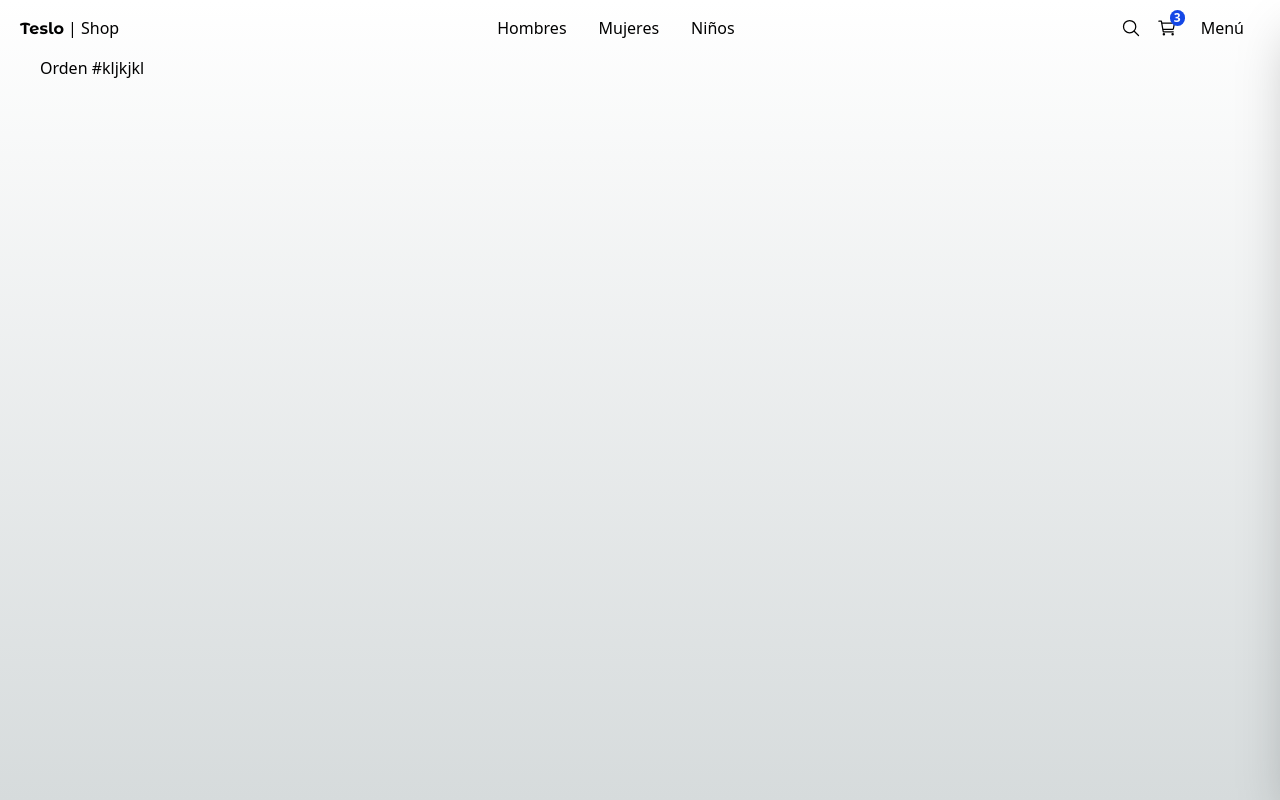
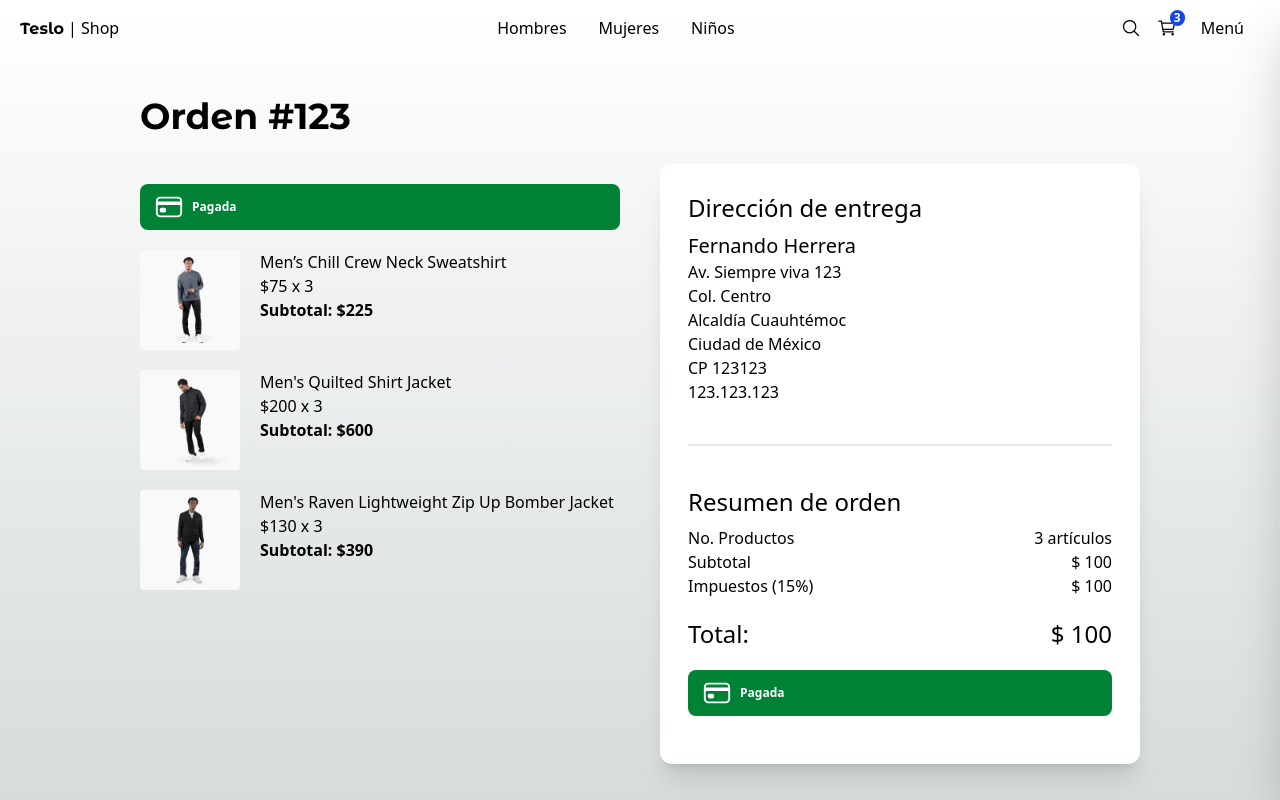
Before and after one commit to juanovni/nextjs-prisma-shop, a Next.js app: page /orders/123 in a window 1280 px wide. Built offline with nearby package versions, Linux system fonts and the light colour scheme.

Commit message:
Orders page

```diff
--- a/src/app/(shop)/orders/[id]/page.tsx
+++ b/src/app/(shop)/orders/[id]/page.tsx
@@ -1,8 +1,164 @@
+import Link from 'next/link';
 
-export default function () {
+import { Title } from '@/components';
+import { initialData } from '@/seed/seed';
+import Image from 'next/image';
+import clsx from 'clsx';
+import { IoCardOutline } from 'react-icons/io5';
+
+
+const productsInCart = [
+  initialData.products[0],
+  initialData.products[1],
+  initialData.products[2],
+];
+
+
+interface Props {
+  params: {
+    id: string;
+  };
+}
+
+
+export default function ({ params }: Props) {
+
+  const { id } = params;
+
+  // Todo: verificar
+  // redirect(/)
+
+
+
   return (
-    <div>
-      <h1>Orden #kljkjkl</h1>
+    <div className="flex justify-center items-center mb-72 px-10 sm:px-0">
+
+      <div className="flex flex-col w-[1000px]">
+
+        <Title title={`Orden #${id}`} />
+
+
+        <div className="grid grid-cols-1 sm:grid-cols-2 gap-10">
+
+          {/* Carrito */}
+          <div className="flex flex-col mt-5">
+
+            <div className={
+              clsx(
+                "flex items-center rounded-lg py-2 px-3.5 text-xs font-bold text-white mb-5",
+                {
+                  'bg-red-500': false,
+                  'bg-green-700': true,
+                }
+              )
+            }>
+              <IoCardOutline size={30} />
+              {/* <span className="mx-2">Pendiente de pago</span> */}
+              <span className="mx-2">Pagada</span>
+            </div>
+
+
+
+            {/* Items */}
+            {
+              productsInCart.map(product => (
+
+                <div key={product.slug} className="flex mb-5">
+                  <Image
+                    src={`/products/${product.images[0]}`}
+                    width={100}
+                    height={100}
+                    style={{
+                      width: '100px',
+                      height: '100px'
+                    }}
+                    alt={product.title}
+                    className="mr-5 rounded"
+                  />
+
+                  <div>
+                    <p>{product.title}</p>
+                    <p>${product.price} x 3</p>
+                    <p className="font-bold">Subtotal: ${product.price * 3}</p>
+                  </div>
+
+                </div>
+
+
+              ))
+            }
+          </div>
+
+
+
+
+          {/* Checkout - Resumen de orden */}
+          <div className="bg-white rounded-xl shadow-xl p-7">
+
+            <h2 className="text-2xl mb-2">Dirección de entrega</h2>
+            <div className="mb-10">
+              <p className="text-xl">Fernando Herrera</p>
+              <p>Av. Siempre viva 123</p>
+              <p>Col. Centro</p>
+              <p>Alcaldía Cuauhtémoc</p>
+              <p>Ciudad de México</p>
+              <p>CP 123123</p>
+              <p>123.123.123</p>
+            </div>
+
+            {/* Divider */}
+            <div className="w-full h-0.5 rounded bg-gray-200 mb-10" />
+
+
+            <h2 className="text-2xl mb-2">Resumen de orden</h2>
+
+            <div className="grid grid-cols-2">
+
+              <span>No. Productos</span>
+              <span className="text-right">3 artículos</span>
+
+              <span>Subtotal</span>
+              <span className="text-right">$ 100</span>
+
+              <span>Impuestos (15%)</span>
+              <span className="text-right">$ 100</span>
+
+              <span className="mt-5 text-2xl">Total:</span>
+              <span className="mt-5 text-2xl text-right">$ 100</span>
+
+
+            </div>
+
+            <div className="mt-5 mb-2 w-full">
+
+              <div className={
+                clsx(
+                  "flex items-center rounded-lg py-2 px-3.5 text-xs font-bold text-white mb-5",
+                  {
+                    'bg-red-500': false,
+                    'bg-green-700': true,
+                  }
+                )
+              }>
+                <IoCardOutline size={30} />
+                {/* <span className="mx-2">Pendiente de pago</span> */}
+                <span className="mx-2">Pagada</span>
+              </div>
+
+            </div>
+
+
+          </div>
+
+
+
+        </div>
+
+
+
+      </div>
+
+
     </div>
   );
 }
```
